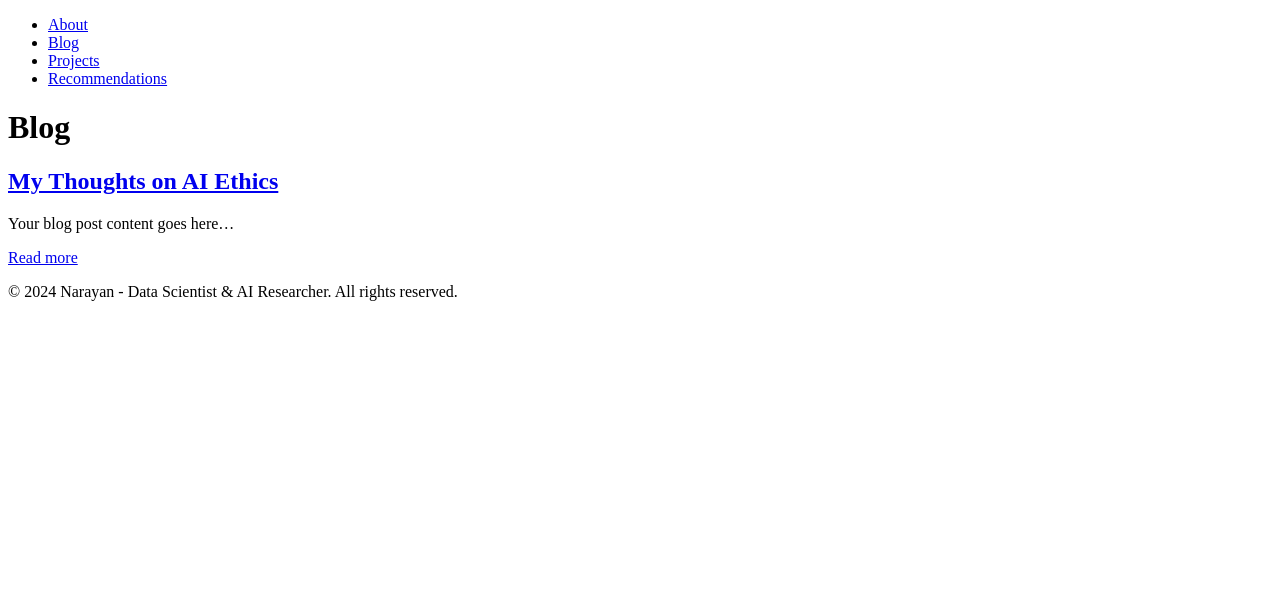
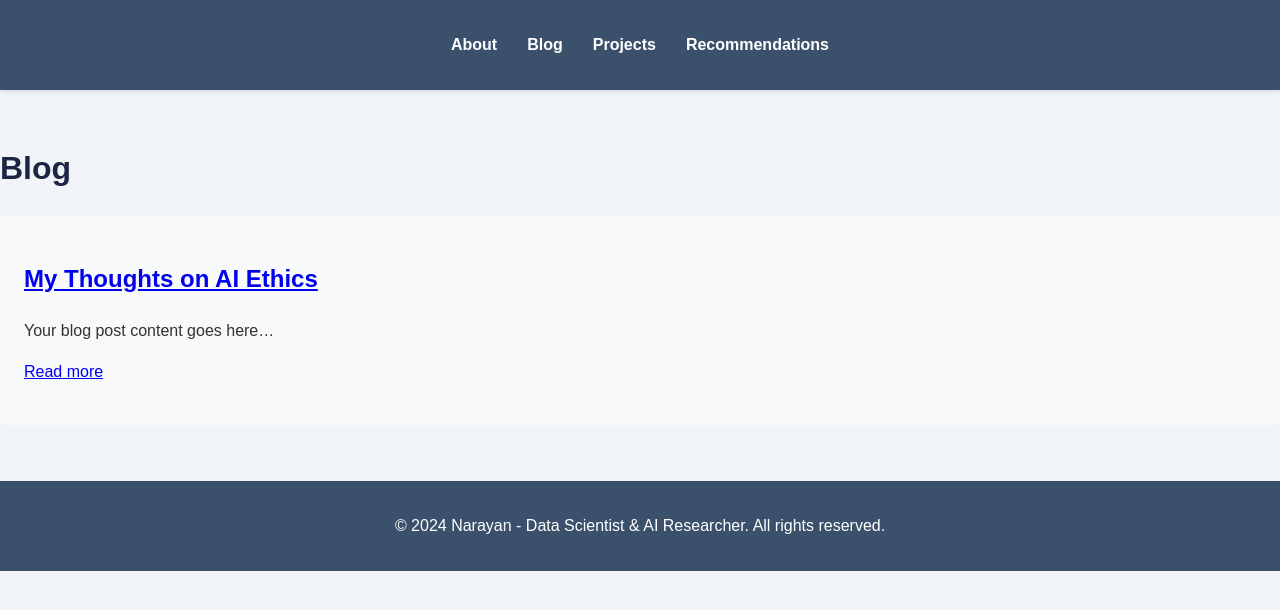
Before and after one commit to adhikarinarayan/adhikarinarayan.github.io, a Jekyll site: the page built from blog.md, in a window 1280 px wide. Shown: the top 610 px of the page. Built offline with Jekyll 4.4.1, drawn with Linux system fonts in a browser that asks for light colours.

Commit message:
Update styles.css

```diff
--- a/assets/css/styles.css
+++ b/assets/css/styles.css
@@ -1,19 +1,172 @@
-/* ... (previous styles remain the same) ... */
+/* General Styles */
+body {
+    font-family: 'Arial', sans-serif;
+    line-height: 1.6;
+    color: #333;
+    background-color: #f0f4f8;
+    margin: 0;
+    padding: 0;
+}
 
-/* Projects Section Styles (formerly Research) */
+.container {
+    max-width: 1200px;
+    margin: 0 auto;
+    padding: 0 20px;
+}
+
+/* Header Styles */
+header {
+    background-color: #3a506b;
+    padding: 1rem 0;
+    position: sticky;
+    top: 0;
+    z-index: 100;
+    box-shadow: 0 2px 4px rgba(0,0,0,0.1);
+}
+
+nav ul {
+    list-style-type: none;
+    padding: 0;
+    display: flex;
+    justify-content: center;
+}
+
+nav ul li {
+    margin: 0 15px;
+}
+
+nav ul li a {
+    text-decoration: none;
+    color: #ffffff;
+    font-weight: bold;
+    transition: color 0.3s ease;
+}
+
+nav ul li a:hover {
+    color: #6fffe9;
+}
+
+/* Main Content Styles */
+main {
+    padding: 2rem 0;
+}
+
+section {
+    background-color: #ffffff;
+    margin-bottom: 2rem;
+    padding: 2rem;
+    border-radius: 8px;
+    box-shadow: 0 2px 10px rgba(0,0,0,0.1);
+}
+
+h1, h2, h3 {
+    color: #1c2541;
+}
+
+/* About Section Styles */
+.profile-container {
+    display: flex;
+    align-items: flex-start;
+    margin-bottom: 2rem;
+}
+
+.profile-photo {
+    width: 150px;
+    height: 150px;
+    border-radius: 50%;
+    object-fit: cover;
+    margin-right: 2rem;
+    border: 3px solid #3a506b;
+}
+
+/* Blog Section Styles */
+article {
+    background-color: #f8f9fa;
+    padding: 1.5rem;
+    margin-bottom: 1.5rem;
+    border-radius: 5px;
+    transition: transform 0.3s ease;
+}
+
+article:hover {
+    transform: translateY(-5px);
+}
+
+/* Projects Section Styles */
 #projects article {
     border-left: 4px solid #3a506b;
-    padding-left: 1rem;
+    padding-left: 1.5rem;
 }
 
 /* Recommendations Section Styles */
-.recommendations-container {
-    display: flex;
-    flex-direction: column;
-}
-
-.resources-i-like, .music-recommendations, .book-recommendations {
+.recommendations-container > div {
     margin-bottom: 2rem;
 }
 
-/* ... (rest of the styles remain the same) ... */
+/* Social Buttons Styles */
+.social-buttons {
+    display: flex;
+    margin-top: 1.5rem;
+}
+
+.button {
+    display: inline-block;
+    padding: 10px 20px;
+    margin-right: 10px;
+    text-decoration: none;
+    border-radius: 5px;
+    font-weight: bold;
+    transition: background-color 0.3s ease, transform 0.3s ease;
+}
+
+.button:hover {
+    transform: translateY(-2px);
+}
+
+.linkedin-button {
+    background-color: #0077B5;
+    color: white;
+}
+
+.linkedin-button:hover {
+    background-color: #006396;
+}
+
+.email-button {
+    background-color: #D44638;
+    color: white;
+}
+
+.email-button:hover {
+    background-color: #B23121;
+}
+
+/* Footer Styles */
+footer {
+    text-align: center;
+    padding: 1rem;
+    background-color: #3a506b;
+    color: #ffffff;
+}
+
+/* Responsive Design */
+@media (max-width: 768px) {
+    .profile-container {
+        flex-direction: column;
+        align-items: center;
+    }
+
+    .profile-photo {
+        margin-right: 0;
+        margin-bottom: 1rem;
+    }
+
+    nav ul {
+        flex-direction: column;
+        align-items: center;
+    }
+
+    nav ul li {
+        margin: 10px 0;
+    }
+}
```
